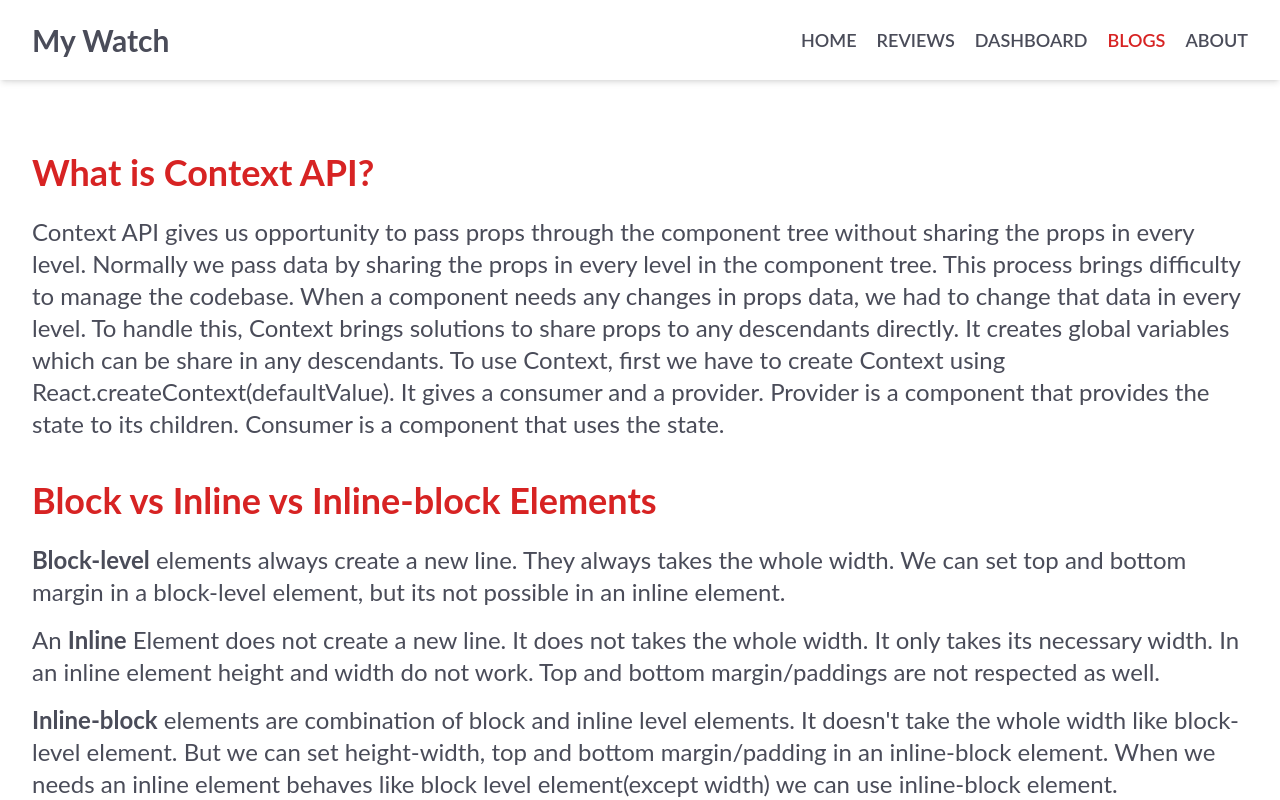
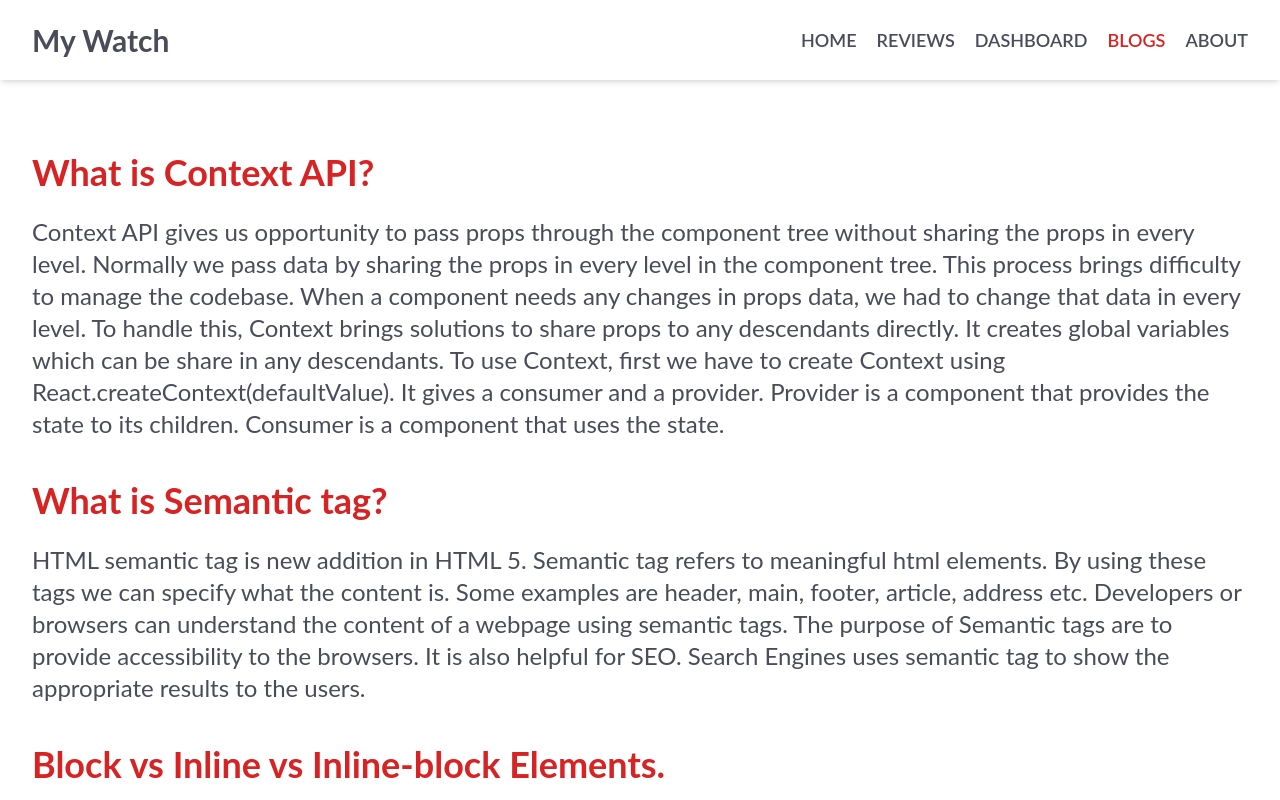
Before and after one commit to mdsaifullah-wd/my-watch, a React (Create React App) app: page /blogs in a window 1280 px wide. Shown: the top 800 px of the page. Built offline with nearby package versions, Linux system fonts and the light colour scheme.

Commit message:
update blogs

```diff
--- a/src/components/Blogs/Blogs.js
+++ b/src/components/Blogs/Blogs.js
@@ -19,9 +19,21 @@ const Blogs = () => {
         Provider is a component that provides the state to its children.
         Consumer is a component that uses the state.
       </p>
+      <h2 className='font-bold text-4xl text-primary mt-10 mb-6'>
+        What is Semantic tag?
+      </h2>
+      <p className='text-2xl text-gray'>
+        HTML semantic tag is new addition in HTML 5. Semantic tag refers to
+        meaningful html elements. By using these tags we can specify what the
+        content is. Some examples are header, main, footer, article, address
+        etc. Developers or browsers can understand the content of a webpage
+        using semantic tags. The purpose of Semantic tags are to provide
+        accessibility to the browsers. It is also helpful for SEO. Search
+        Engines uses semantic tag to show the appropriate results to the users.
+      </p>
 
       <h2 className='font-bold text-4xl text-primary mt-10 mb-6'>
-        Block vs Inline vs Inline-block Elements
+        Block vs Inline vs Inline-block Elements.
       </h2>
       <p className='text-2xl text-gray mb-4'>
         <strong>Block-level</strong> elements always create a new line. They
```
